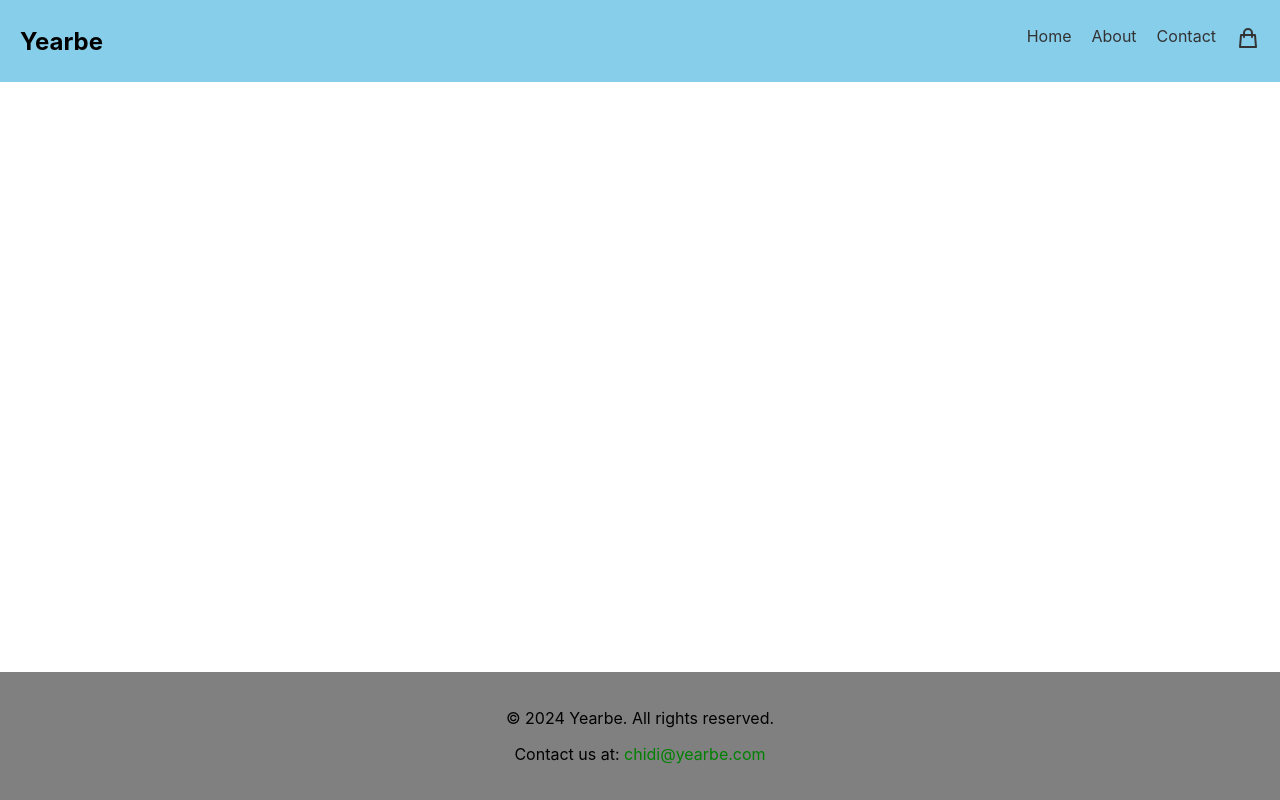
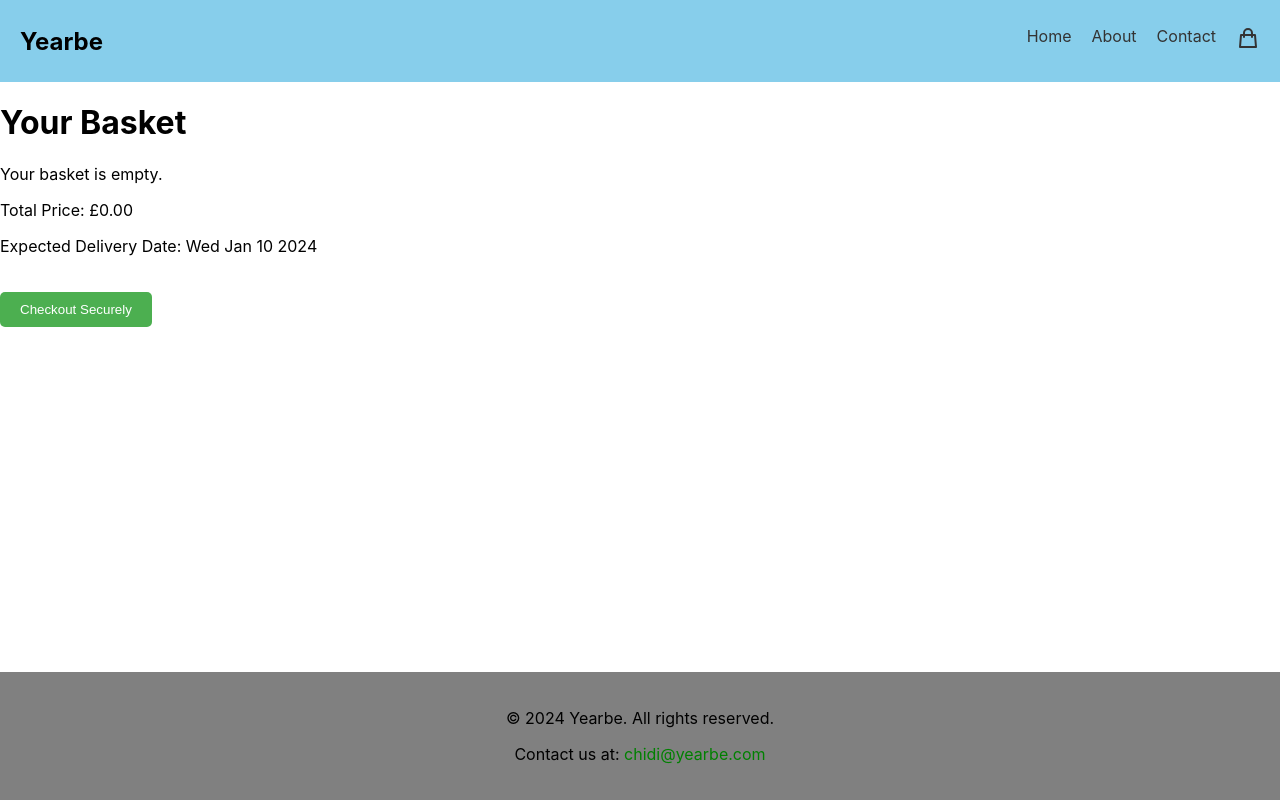
Before and after one commit to cnwanneka/yearbe, a React (Create React App) app: page /basket in a window 1280 px wide. Built offline with nearby package versions, Linux system fonts and the light colour scheme.

Commit message:
added BasketPage

```diff
--- a/src/App.js
+++ b/src/App.js
@@ -7,6 +7,7 @@ import About from './components/About';
 import Contact from './components/Contact';
 import Footer from './components/Footer';
 import CartPage from './components/CartPage';
+import BasketPage from './components/BasketPage';
 import './App.css';
 import { CartProvider } from './components/CartContext';
 import SingleBedsheetDetail from './components/SingleBedsheetDetail';
@@ -26,6 +27,7 @@ function App() {
               <Route path="/about" element={<About />} />
               <Route path="/contact" element={<Contact />} />
               <Route path="/cart" element={<CartPage />} />
+              <Route path="/basket" element={<BasketPage />} />
             </Routes>
           </div>
           <Footer />
--- /dev/null
+++ b/src/components/BasketPage.css
@@ -0,0 +1,24 @@
+
+/* BasketPage.css */
+
+.basket-item {
+    border-bottom: 1px solid #ccc;
+    padding: 10px;
+    display: flex;
+    justify-content: space-between;
+    align-items: center;
+}
+
+.checkout-button {
+    background-color: #4CAF50; /* Green background */
+    color: white;
+    padding: 10px 20px;
+    border: none;
+    border-radius: 5px;
+    cursor: pointer;
+    margin-top: 20px;
+}
+
+.checkout-button:hover {
+    background-color: #45a049; /* Darker green on hover */
+}
--- /dev/null
+++ b/src/components/BasketPage.js
@@ -0,0 +1,44 @@
+
+// BasketPage.js
+import React, { useContext } from 'react';
+import { CartContext } from './CartContext';
+import './BasketPage.css';
+
+function BasketPage() {
+    const { cart, addToCart, removeFromCart } = useContext(CartContext);
+
+    const calculateTotal = () => {
+        return cart.reduce((total, item) => total + item.price * item.quantity, 0).toFixed(2);
+    };
+
+    const expectedDeliveryDate = new Date();
+    expectedDeliveryDate.setDate(expectedDeliveryDate.getDate() + 7); // Assuming 7 days delivery
+
+    const handleCheckout = () => {
+        console.log("Proceed to checkout");
+        // Placeholder for checkout functionality
+        // Here you would typically navigate to a checkout page or payment gateway
+    };
+
+    return (
+        <div className="basket-page">
+            <h1>Your Basket</h1>
+            {cart.length === 0 ? (
+                <p>Your basket is empty.</p>
+            ) : (
+                cart.map((item, index) => (
+                    <div key={index}>
+                        <p>{item.title} - £{item.price} x {item.quantity}</p>
+                        <button onClick={() => addToCart(item)}>Add More</button>
+                        <button onClick={() => removeFromCart(item.title)}>Remove</button>
+                    </div>
+                ))
+            )}
+            <p>Total Price: £{calculateTotal()}</p>
+            <p>Expected Delivery Date: {expectedDeliveryDate.toDateString()}</p>
+            <button className="checkout-button" onClick={handleCheckout}>Checkout Securely</button>
+        </div>
+    );
+}
+
+export default BasketPage;
--- a/src/components/Navbar.js
+++ b/src/components/Navbar.js
@@ -19,7 +19,7 @@ function Navbar() {
                 <li><Link to="/about">About</Link></li>
                 <li><Link to="/contact">Contact</Link></li>
                 <li className="shopping-cart-icon">
-                    <Link to="/cart">
+                    <Link to="/basket">
                         <HiOutlineShoppingBag />
                         {totalItems > 0 && <span className="cart-item-count">{totalItems}</span>}
                     </Link>
```
